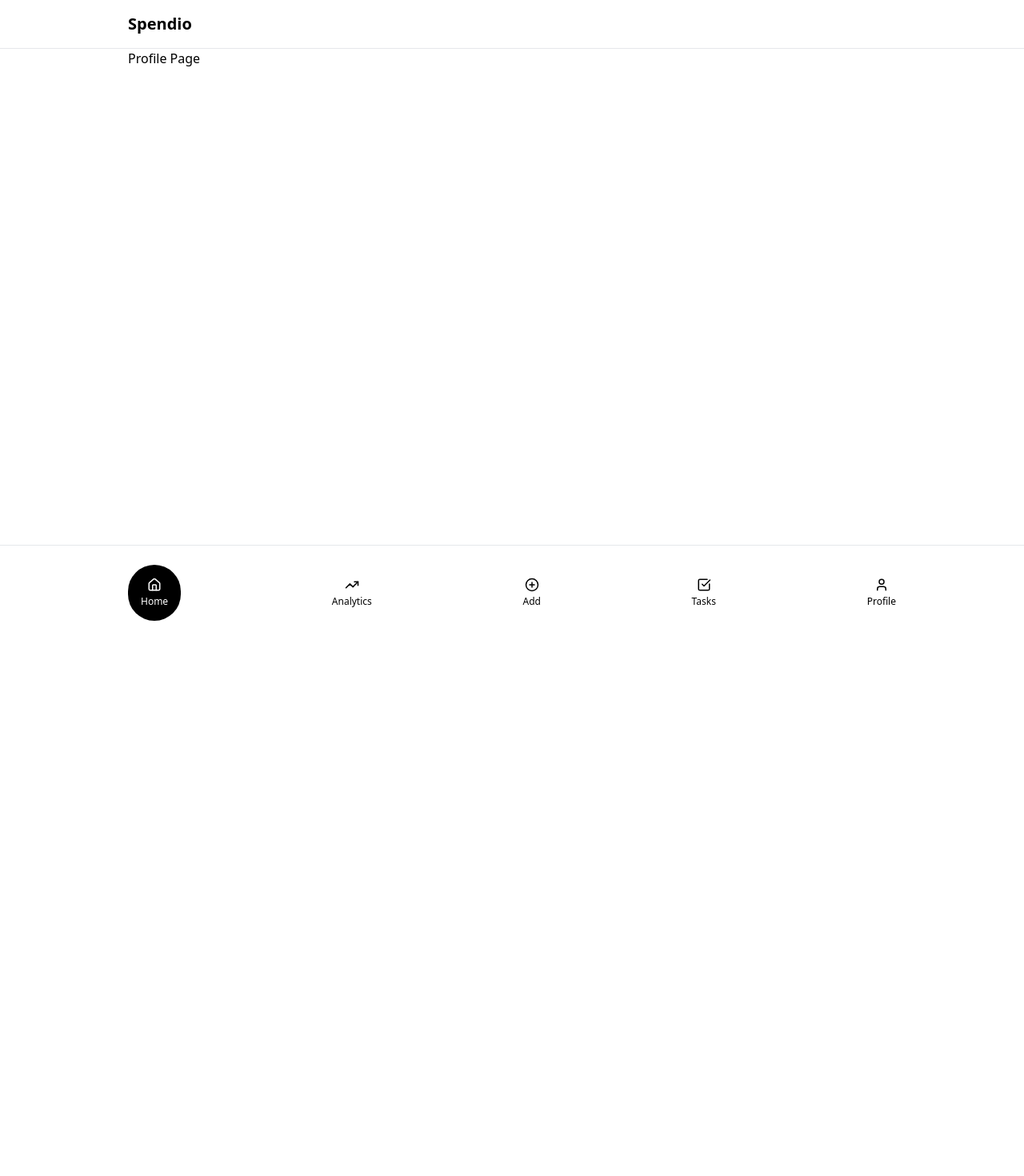
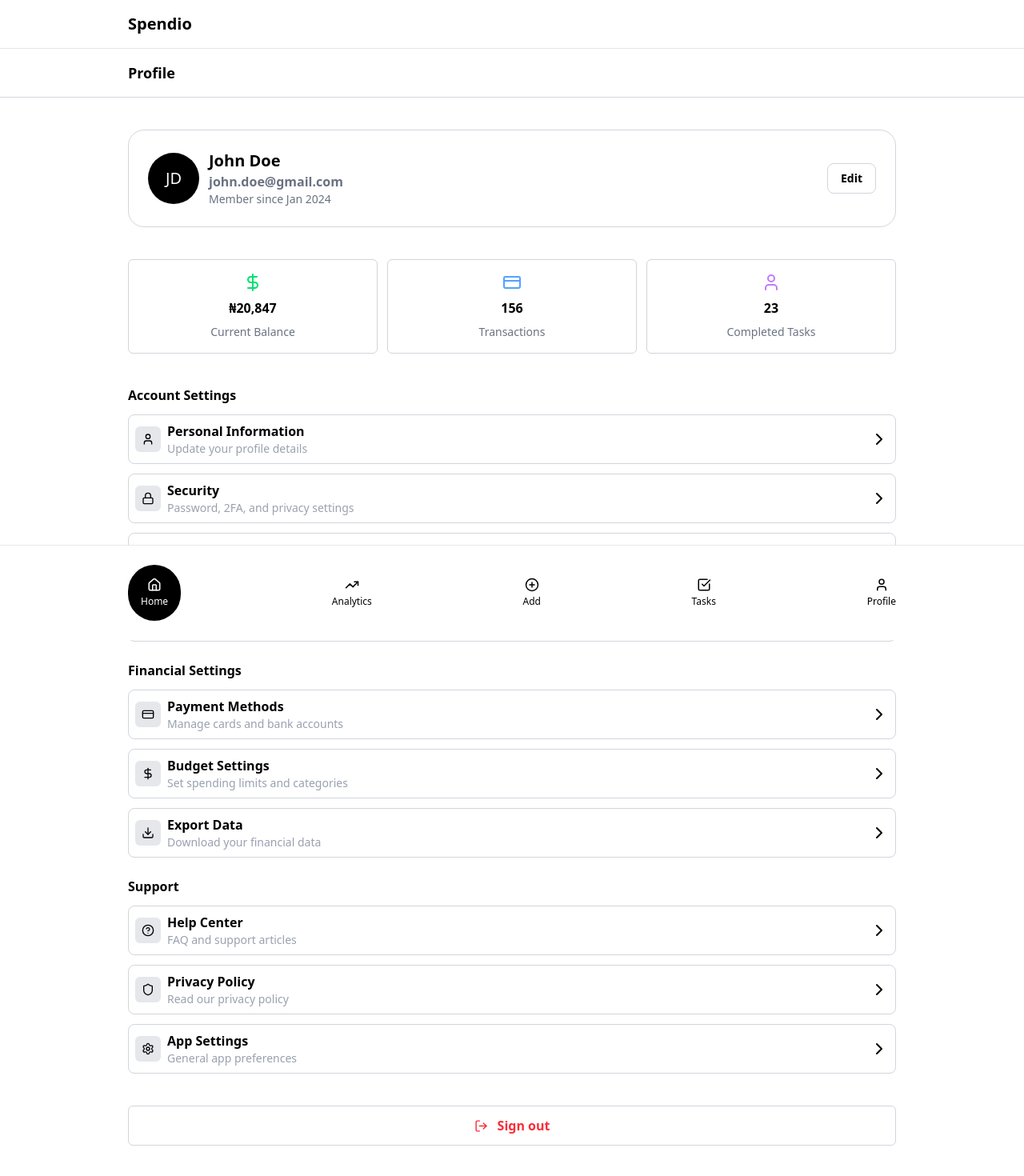
Before and after one commit to Nnamdi-Uzoigwe/Spendio-App, a Next.js app: page /profile in a window 1280 px wide. Shown: the top 1470 px of the page at 80% size. Before the commit the page ends 800 px from the top, so only its background shows below. Built offline with nearby package versions, Linux system fonts and the light colour scheme.

Commit message:
completed the profile page

```diff
--- a/app/profile/page.tsx
+++ b/app/profile/page.tsx
@@ -1,5 +1,75 @@
+import ProfileCard from "@/components/profile/ProfileCard"
+import Settings from "@/components/profile/Setting"
+import { CreditCard, DollarSign, User } from "lucide-react"
+
 export default function Profile() {
+    const profileCardData = [
+        {
+            id: 1,
+            icon: <DollarSign className="text-green-400" />,
+            figure: "₦20,847",
+            title: "Current Balance"
+        },
+        {
+            id: 2,
+            icon: <CreditCard className="text-blue-400" />,
+            figure: "156",
+            title: "Transactions"
+        },
+        {
+            id: 3,
+            icon: <User className="text-purple-400" />,
+            figure: "23",
+            title: "Completed Tasks"
+        },
+    ]
     return (
-        <div className="px-4 lg:px-40">Profile Page</div>
+        <div className="mb-20">
+            <div className="border-b border-gray-300 p-4 px-4 lg:px-40">
+                <h3 className="font-semibold text-lg">Profile</h3>
+            </div>
+
+            <div className="mt-10 px-4 lg:px-40">
+                <div className="border border-gray-300 p-6 rounded-[20px] flex justify-between items-center">
+                    {/* Left */}
+                    <div className="flex gap-3 items-center">
+                        {/* Avatar */}
+                        <div className="bg-black text-white h-16 w-16 rounded-full text-xl  flex items-center justify-center">
+                            JD
+                        </div>
+
+                        {/* Name */}
+                        <div>
+                            <h2 className="text-xl font-semibold">John Doe</h2>
+                            {/* Email */}
+                            <p className="text-gray-500 font-semibold">john.doe@gmail.com</p>
+                            <p className="text-sm text-gray-500">Member since Jan 2024</p>
+                        </div>
+
+                    </div>
+                    {/* Right */}
+                    <div>
+                        <button className="border border-gray-300 font-semibold py-2 px-4 text-sm rounded-lg">
+                            Edit
+                        </button>
+                    </div>
+                </div>
+            </div>
+
+            <div className="mt-10 px-4 lg:px-40 grid grid-cols-3 gap-3">
+                {profileCardData.map((item) => (
+                    <ProfileCard
+                        key={item.id}
+                        icon={item.icon}
+                        figure={item.figure}
+                        title={item.title}
+                    />
+                ))}
+            </div>
+
+            <div className="mt-10 px-4 lg:px-40 pb-20">
+                <Settings />
+            </div>
+        </div>
     )
 }
--- /dev/null
+++ b/components/profile/ProfileCard.tsx
@@ -0,0 +1,19 @@
+interface ProfileCardProps {
+    icon: React.ReactNode,
+    figure: string,
+    title: string
+}
+
+export default function ProfileCard({ icon, figure, title }:ProfileCardProps) {
+    return (
+        <div className="border border-gray-300 rounded-md p-4 flex flex-col gap-2 items-center justify-center">
+            <div>
+                {icon}
+            </div>
+            <h4 className="font-semibold">{figure}</h4>
+            <p className="text-sm text-gray-500">
+                {title}
+            </p>
+        </div>
+    )
+}
--- /dev/null
+++ b/components/profile/Setting.tsx
@@ -0,0 +1,137 @@
+import { Bell, ChevronRight, CircleQuestionMark, CreditCard, DollarSign, Download, Lock, Moon, Shield, ToggleLeft, User, Settings, LogOut } from "lucide-react"
+import SettingsCard from "./SettingsCard"
+
+export default function Setting() {
+    const accountSettingsData = [
+        {
+            id: 1,
+            icon: <User />,
+            title: "Personal Information",
+            description: "Update your profile details",
+            actionButton: <ChevronRight />
+        },
+        {
+            id: 2,
+            icon: <Lock />,
+            title: "Security",
+            description: "Password, 2FA, and privacy settings",
+            actionButton: <ChevronRight />
+        },
+        {
+            id: 3,
+            icon: <Bell />,
+            title: "Notifications",
+            description: "Manage your notification preferences",
+            actionButton: <ToggleLeft />
+        },
+        {
+            id: 4,
+            icon: <Moon />,
+            title: "Dark Mode",
+            description: "Toggle dark mode theme",
+            actionButton: <ToggleLeft />
+        }
+    ]
+    const financialSettingsData = [
+        {
+            id: 1,
+            icon: <CreditCard />,
+            title: "Payment Methods",
+            description: "Manage cards and bank accounts",
+            actionButton: <ChevronRight />
+        },
+        {
+            id: 2,
+            icon: <DollarSign />,
+            title: "Budget Settings",
+            description: "Set spending limits and categories",
+            actionButton: <ChevronRight />
+        },
+        {
+            id: 3,
+            icon: <Download />,
+            title: "Export Data",
+            description: "Download your financial data",
+            actionButton: <ChevronRight />
+        },
+    ]
+    const supportSettingsData = [
+        {
+            id: 1,
+            icon: <CircleQuestionMark />,
+            title: "Help Center",
+            description: "FAQ and support articles",
+            actionButton: <ChevronRight />
+        },
+        {
+            id: 2,
+            icon: <Shield />,
+            title: "Privacy Policy",
+            description: "Read our privacy policy",
+            actionButton: <ChevronRight />
+        },
+        {
+            id: 3,
+            icon: <Settings />,
+            title: "App Settings",
+            description: "General app preferences",
+            actionButton: <ChevronRight />
+        },
+    ]
+    return (
+        <div>
+            {/* Account Settings */}
+            <section>
+                    <h4 className="font-semibold mb-3">Account Settings</h4>
+                    <div className="flex flex-col gap-3">
+                        {accountSettingsData.map((item) => (
+                            <SettingsCard
+                                key={item.id}
+                                icon={item.icon}
+                                title={item.title}
+                                description={item.description}
+                                actionButton={item.actionButton}
+                                />
+                            ))}
+                    </div>
+            </section>
+            {/* Financial Settings */}
+            <section className="mt-6">
+                    <h4 className="font-semibold mb-3">Financial Settings</h4>
+                    <div className="flex flex-col gap-3">
+                        {financialSettingsData.map((item) => (
+                            <SettingsCard
+                                key={item.id}
+                                icon={item.icon}
+                                title={item.title}
+                                description={item.description}
+                                actionButton={item.actionButton}
+                                />
+                            ))}
+                    </div>
+            </section>
+            {/* Support */}
+            <section className="mt-6">
+                    <h4 className="font-semibold mb-3">Support</h4>
+                    <div className="flex flex-col gap-3">
+                        {supportSettingsData.map((item) => (
+                            <SettingsCard
+                                key={item.id}
+                                icon={item.icon}
+                                title={item.title}
+                                description={item.description}
+                                actionButton={item.actionButton}
+                                />
+                            ))}
+                    </div>
+            </section>
+
+            <div className="mt-10 hover:bg-red-100 hover:border-red-100 cursor-pointer border p-3 rounded-md flex justify-center border-gray-300">
+                <button className="flex items-center gap-3">
+                    <LogOut size={17} className="text-red-500" />
+                    <span className="text-red-500 font-semibold">Sign out</span>
+                </button>
+            </div>
+        </div>
+    )
+}
--- /dev/null
+++ b/components/profile/SettingsCard.tsx
@@ -0,0 +1,29 @@
+import React from "react"
+
+interface SettingsCardProps {
+    icon: React.ReactNode,
+    title: string,
+    description: string,
+    actionButton: React.ReactNode
+}
+
+export default function SettingsCard({ icon, title, description, actionButton }: SettingsCardProps) {
+    return (
+        <div className="border border-gray-300 p-2 rounded-lg flex items-center justify-between">
+            {/* left */}
+            <div className="flex gap-2 items-center">
+                <div className="bg-gray-200 h-8 w-8 flex items-center p-2 justify-center rounded-md">
+                    {icon}
+                </div>
+                <div>
+                    <h4 className="font-semibold">{title}</h4>
+                    <p className="text-gray-400 text-sm">{description}</p>
+                </div>
+            </div>
+            {/* right */}
+            <div>
+                {actionButton}
+            </div>
+        </div>
+    )
+}
```
